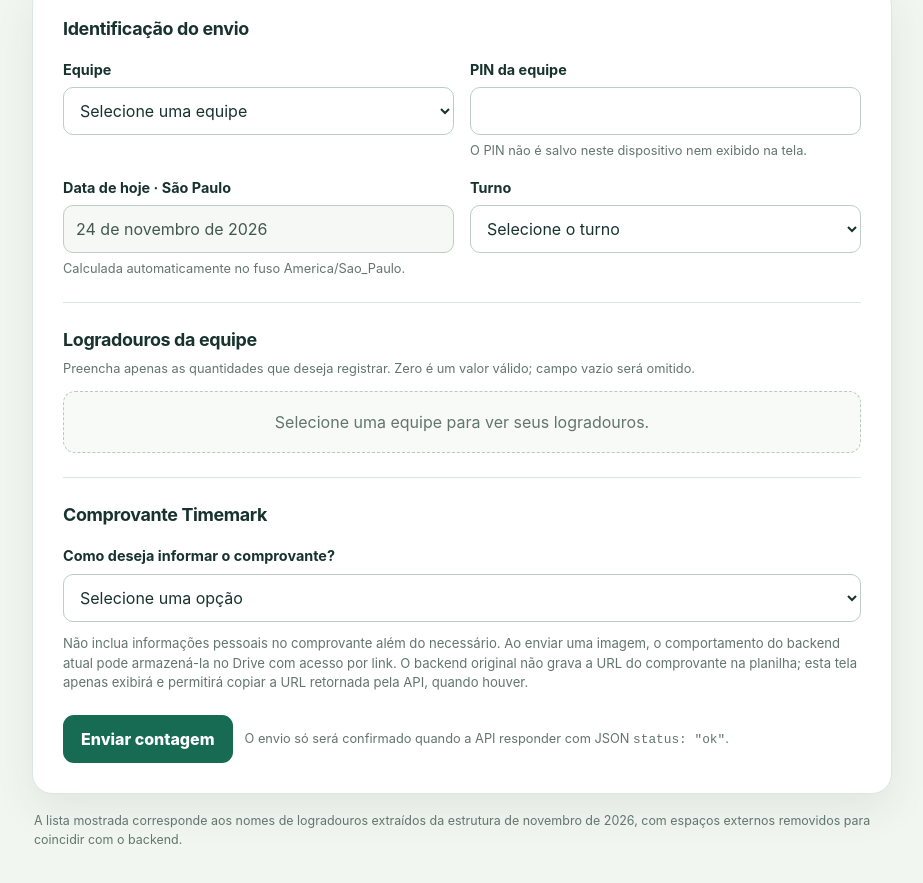
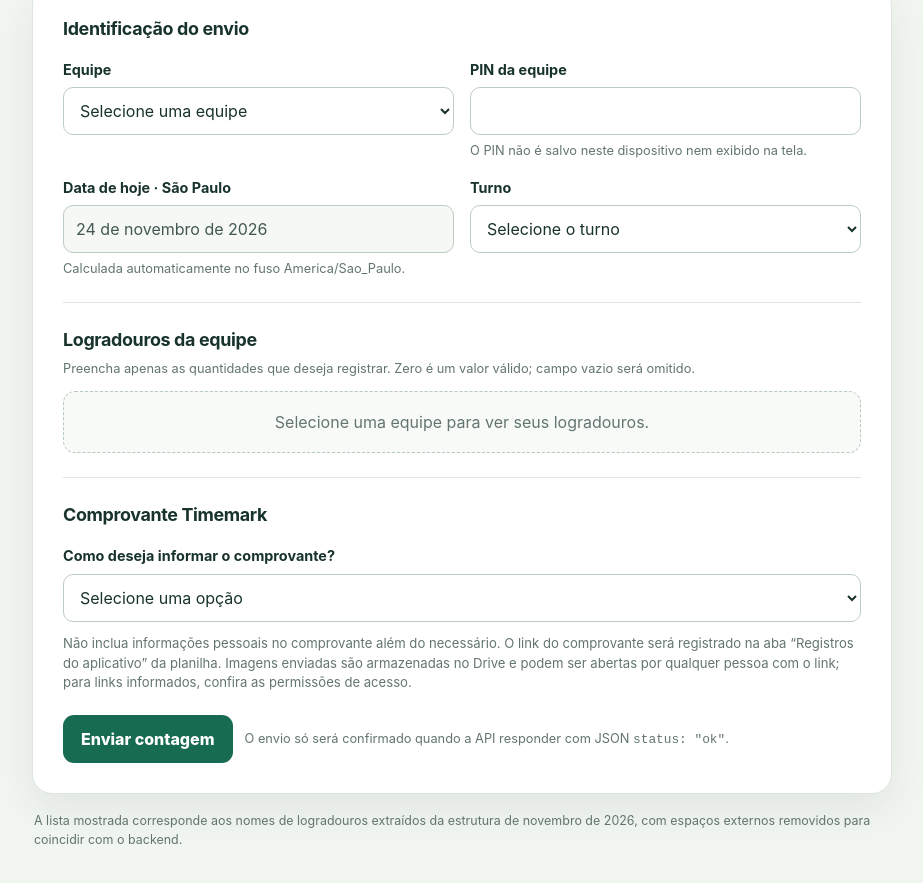
Before and after one commit to maikoldurand2-ops/cnr-contagem-multi-equipe, a plain HTML site: page index.html in a window 1280 px wide. Shown: the part 319-1202 px from the top of the page, without its empty margins (178-1101 px from the left). Drawn offline with Linux system fonts and the light colour scheme.

Commit message:
Atualizar aviso de registro do comprovante em ambiente de teste

```diff
--- a/index.html
+++ b/index.html
@@ -172,7 +172,7 @@
           <span class="hint">Informe um endereço HTTPS completo.</span>
         </div>
       </div>
-      <p class="privacy">Não inclua informações pessoais no comprovante além do necessário. Ao enviar uma imagem, o comportamento do backend atual pode armazená-la no Drive com acesso por link. O backend original não grava a URL do comprovante na planilha; esta tela apenas exibirá e permitirá copiar a URL retornada pela API, quando houver.</p>
+      <p class="privacy">Não inclua informações pessoais no comprovante além do necessário. O link do comprovante será registrado na aba “Registros do aplicativo” da planilha. Imagens enviadas são armazenadas no Drive e podem ser abertas por qualquer pessoa com o link; para links informados, confira as permissões de acesso.</p>
 
       <div class="actions">
         <button id="sendButton" class="primary" type="submit">Enviar contagem</button>
```
